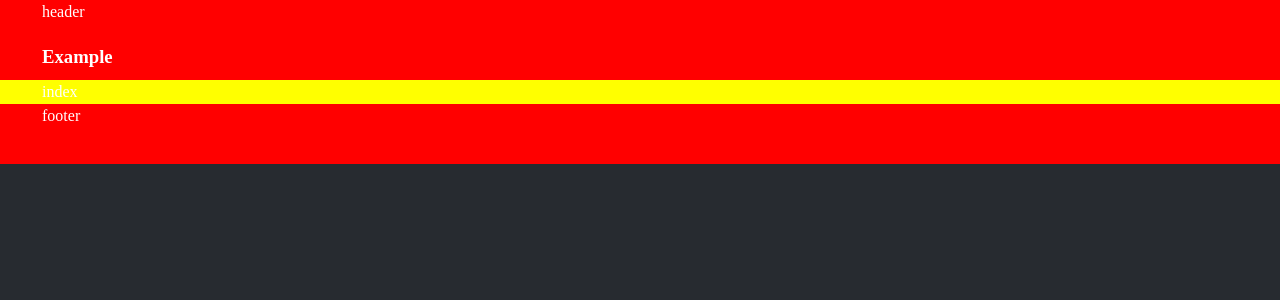
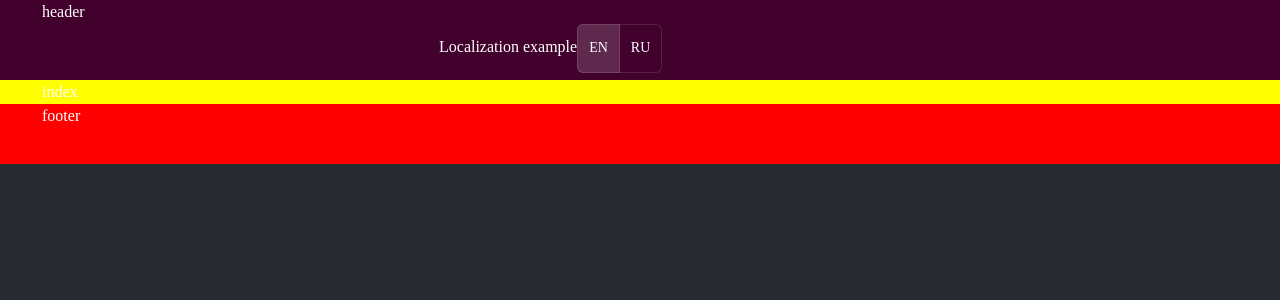
Before and after one commit to strawberrystr1/project-management-app, a React (Create React App) app: page /home in a window 1280 px wide. Shown: the top 300 px of the page. Built offline with nearby package versions, Linux system fonts and the light colour scheme.

Commit message:
feat: add language toggler, saving language settings in local storage

```diff
--- a/public/locales/en/translation.json
+++ b/public/locales/en/translation.json
@@ -3,6 +3,6 @@
     "about_project": ""
   },
   "example": {
-    "header": "Example"
+    "header": "Localization example"
   }
 }
--- a/public/locales/ru/translation.json
+++ b/public/locales/ru/translation.json
@@ -3,6 +3,6 @@
     "about_project": ""
   },
   "example": {
-    "header": "Пример"
+    "header": "Пример локализации"
   }
 }
--- a/src/components/layouts/Header/Header.tsx
+++ b/src/components/layouts/Header/Header.tsx
@@ -1,5 +1,6 @@
 import { Container } from '@mui/material';
 import { useTranslation } from 'react-i18next';
+import LanguageSwitch from './components/LanguageSwitch';
 import styles from './style.module.scss';
 
 const Header = () => {
@@ -8,7 +9,10 @@ const Header = () => {
     <Container maxWidth={false} component="header" className={styles.headerWrapper}>
       <Container maxWidth="xl">
         header
-        <h3>{t('example.header')}</h3>
+        <Container maxWidth="xs">
+          <span>{t('example.header')}</span>
+          <LanguageSwitch />
+        </Container>
       </Container>
     </Container>
   );
--- /dev/null
+++ b/src/components/layouts/Header/components/LanguageSwitch.tsx
@@ -0,0 +1,27 @@
+import ToggleButton from '@mui/material/ToggleButton';
+import ToggleButtonGroup from '@mui/material/ToggleButtonGroup';
+import { useState, MouseEvent } from 'react';
+import { useTranslation } from 'react-i18next';
+
+const LanguageSwitch = () => {
+  const { i18n } = useTranslation();
+  const [lang, setLang] = useState<string | null>(localStorage.getItem('i18nextLng') || 'en');
+
+  const handleToggle = (_: MouseEvent<HTMLElement>, newLang: string) => {
+    setLang(newLang);
+    i18n.changeLanguage(newLang);
+  };
+
+  return (
+    <ToggleButtonGroup value={lang} exclusive onChange={handleToggle} aria-label="text alignment">
+      <ToggleButton value="en" aria-label="left aligned">
+        EN
+      </ToggleButton>
+      <ToggleButton value="ru" aria-label="centered">
+        RU
+      </ToggleButton>
+    </ToggleButtonGroup>
+  );
+};
+
+export default LanguageSwitch;
--- a/src/components/layouts/Header/style.module.scss
+++ b/src/components/layouts/Header/style.module.scss
@@ -1,4 +1,4 @@
 .headerWrapper {
   height: 80px;
-  background-color: red;
+  background-color: rgb(65, 1, 44);
 }
--- a/src/utils/i18n.ts
+++ b/src/utils/i18n.ts
@@ -9,11 +9,9 @@ i18n
   .use(initReactI18next)
   .init({
     detection: {
-      order: ['localStorage', 'cookies'],
-      caches: ['localStorage', 'cookies'],
+      order: ['localStorage'],
     },
 
-    lng: 'en',
     fallbackLng: 'en',
     debug: true,
 
```
